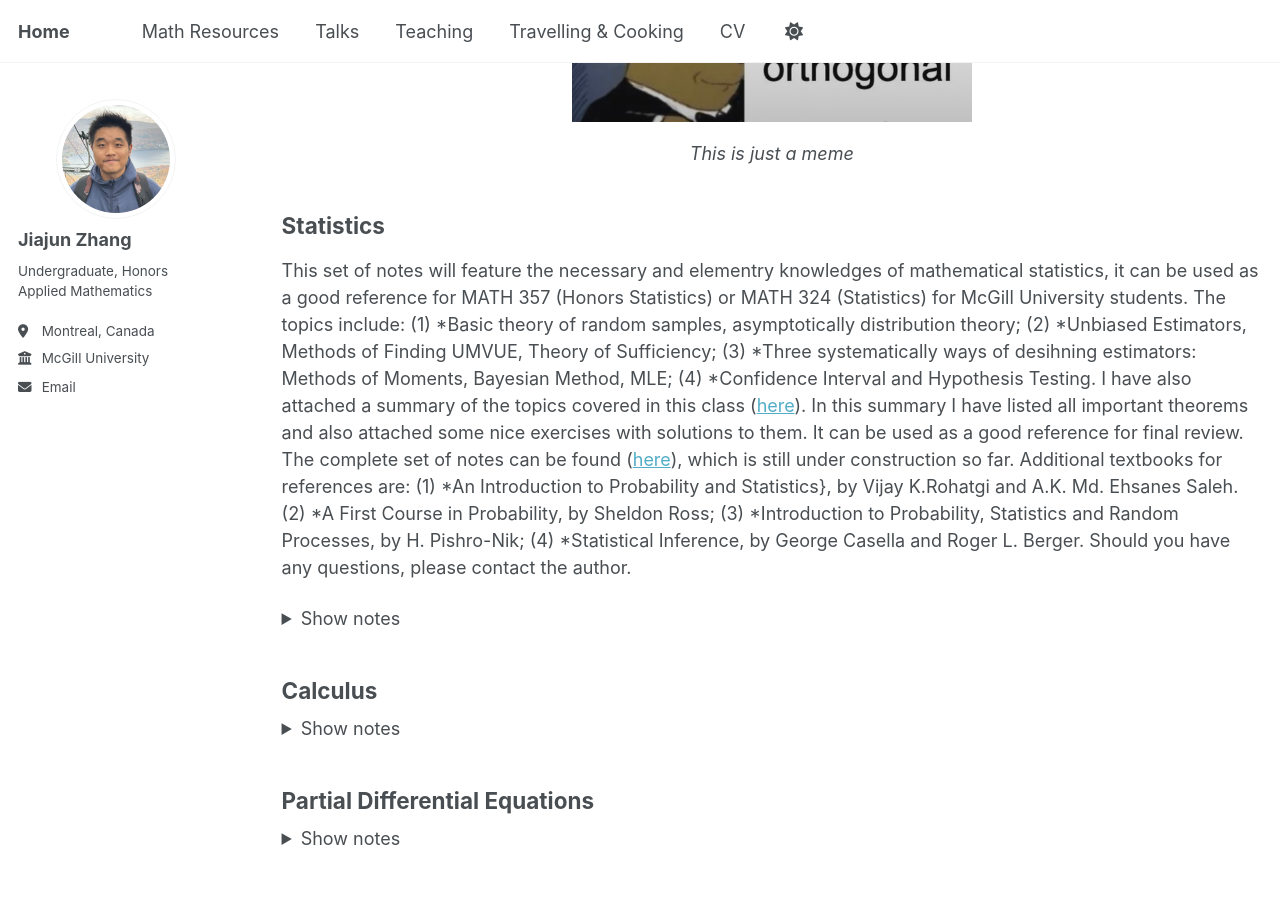
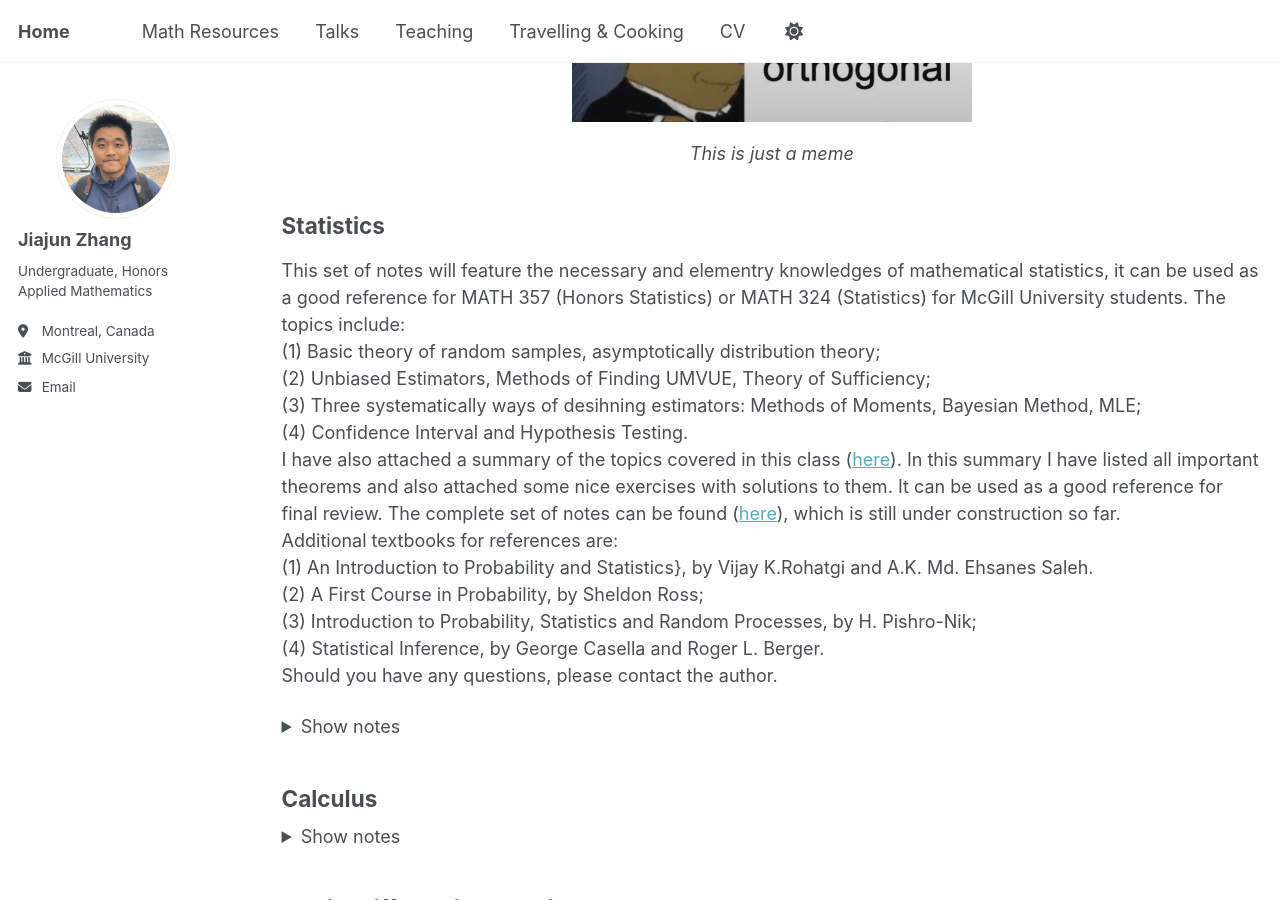
Before and after one commit to JohanssonRein/JohanssonRein.github.io, a Jekyll site: the page built from _pages/publications.html, in a window 1280 px wide and 900 px high, scrolled down 362 px. Built offline with Jekyll 4.4.1, drawn with Linux system fonts in a browser that asks for light colours.

```diff
--- a/_config.yml
+++ b/_config.yml
@@ -90,28 +90,28 @@ publication_category:
     title: 'Statistics'
     description: >
      This set of notes will feature the necessary and elementry knowledges of mathematical statistics, it can be used as a good reference for MATH 357 (Honors Statistics) or MATH 324 (Statistics) for McGill University students. The topics include:
-
-     (1) *Basic theory of random samples, asymptotically distribution theory;
-
-     (2) *Unbiased Estimators, Methods of Finding UMVUE, Theory of Sufficiency;
-
-     (3) *Three systematically ways of desihning estimators: Methods of Moments, Bayesian Method, MLE;
-
-     (4) *Confidence Interval and Hypothesis Testing.
-
+     <br>
+     (1) Basic theory of random samples, asymptotically distribution theory;
+     <br>
+     (2) Unbiased Estimators, Methods of Finding UMVUE, Theory of Sufficiency;
+     <br>
+     (3) Three systematically ways of desihning estimators: Methods of Moments, Bayesian Method, MLE;
+     <br>
+     (4) Confidence Interval and Hypothesis Testing.
+     <br>
      I have also attached a summary of the topics covered in this class ([here](/files/STATS_Practice.pdf)). In this summary I have listed all important theorems and also attached some nice exercises
      with solutions to them. It can be used as a good reference for final review. The complete set of notes can be found ([here](/files/Statistics.pdf)), which is still under construction so far.
-
+     <br>
      Additional textbooks for references are:
-
-     (1) *An Introduction to Probability and Statistics}, by Vijay K.Rohatgi and A.K. Md. Ehsanes Saleh.
-
-     (2) *A First Course in Probability, by Sheldon Ross;
-
-     (3) *Introduction to Probability, Statistics and Random Processes, by H. Pishro-Nik;
-
-     (4) *Statistical Inference, by George Casella and Roger L. Berger.
-
+     <br>
+     (1) An Introduction to Probability and Statistics}, by Vijay K.Rohatgi and A.K. Md. Ehsanes Saleh.
+     <br>
+     (2) A First Course in Probability, by Sheldon Ross;
+     <br>
+     (3) Introduction to Probability, Statistics and Random Processes, by H. Pishro-Nik;
+     <br>
+     (4) Statistical Inference, by George Casella and Roger L. Berger.
+     <br>
      Should you have any questions, please contact the author.
   calculus:
     title: 'Calculus'
```
